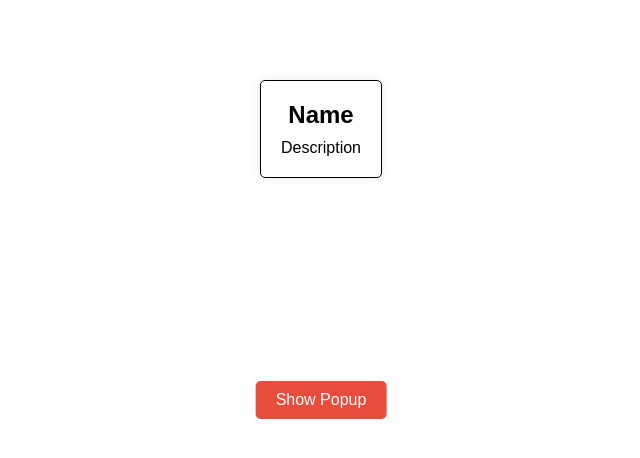
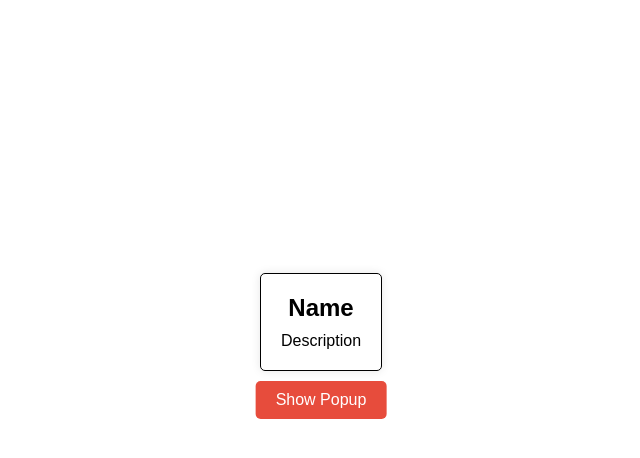
Before and after one commit to workingprofile044/popup, a website built with webpack: page src/index.html in a window 1280 px wide. Both pictures are taken after a click on the button "Show Popup". Shown: the whole page, without its empty margins (319-959 px from the left). Built offline with nearby package versions, Linux system fonts and the light colour scheme.

Commit message:
add func

```diff
--- a/src/index.js
+++ b/src/index.js
@@ -1,16 +1,24 @@
 import './styles.css';
-import { createPopup } from './popup';
+import { createPopup, removePopup } from './popup';
 
 document.addEventListener('DOMContentLoaded', () => {
-    console.log('CSS Loaded');
-
     const button = document.createElement('button');
     button.innerText = 'Show Popup';
     button.style.position = 'absolute';
     button.style.top = '50%';
     button.style.left = '50%';
     button.style.transform = 'translate(-50%, -50%)';
-    button.onclick = () => createPopup('Name', 'Description');
+    button.onclick = (event) => {
+        event.stopPropagation();
+        createPopup('Name', 'Description', button);
+    };
 
     document.body.appendChild(button);
+
+    document.addEventListener('click', (event) => {
+        const popup = document.querySelector('.popup');
+        if (popup && !popup.contains(event.target) && event.target !== button) {
+            removePopup();
+        }
+    });
 });
--- a/src/popup.js
+++ b/src/popup.js
@@ -1,4 +1,4 @@
-export function createPopup(name, description) {
+export function createPopup(name, description, button) {
     const existingPopup = document.querySelector('.popup');
     if (existingPopup) {
         existingPopup.remove();
@@ -10,12 +10,19 @@ export function createPopup(name, description) {
 
     document.body.appendChild(popup);
 
-    popup.style.position = 'fixed';
-    popup.style.top = '10%';
-    popup.style.left = '50%';
-    popup.style.transform = 'translateX(-50%)';
+    const buttonRect = button.getBoundingClientRect();
+    popup.style.position = 'absolute';
+    popup.style.top = `${buttonRect.top - popup.offsetHeight - 10}px`;
+    popup.style.left = `${buttonRect.left + (buttonRect.width / 2) - (popup.offsetWidth / 2)}px`;
     popup.style.backgroundColor = '#fff';
     popup.style.border = '1px solid #000';
     popup.style.padding = '20px';
     popup.style.zIndex = '1000';
 }
+
+export function removePopup() {
+    const existingPopup = document.querySelector('.popup');
+    if (existingPopup) {
+        existingPopup.remove();
+    }
+}
--- a/src/styles.css
+++ b/src/styles.css
@@ -28,12 +28,9 @@ button:hover {
     padding: 20px;
     background-color: #fff;
     border: 1px solid #000;
-    position: fixed;
-    top: 10%;
-    left: 50%;
-    transform: translateX(-50%);
+    position: absolute;
+    text-align: center;
     z-index: 1000;
-    text-align: center;
 }
 
 .popup h1 {
```
Also changed, not shown: dist/bundle.js.
